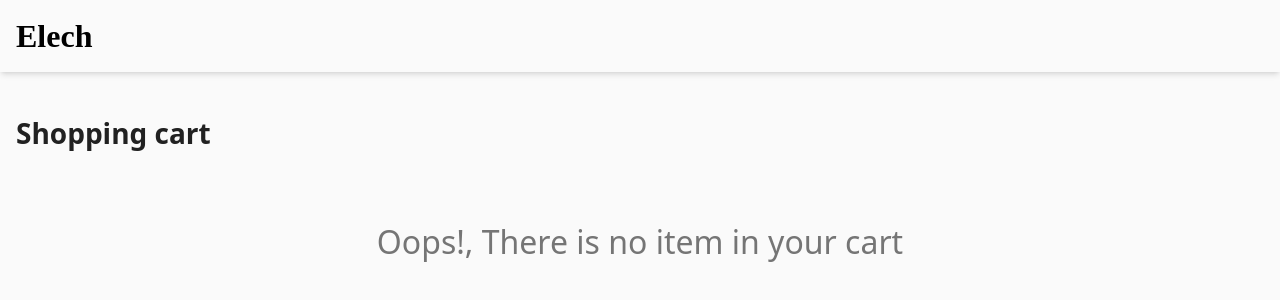
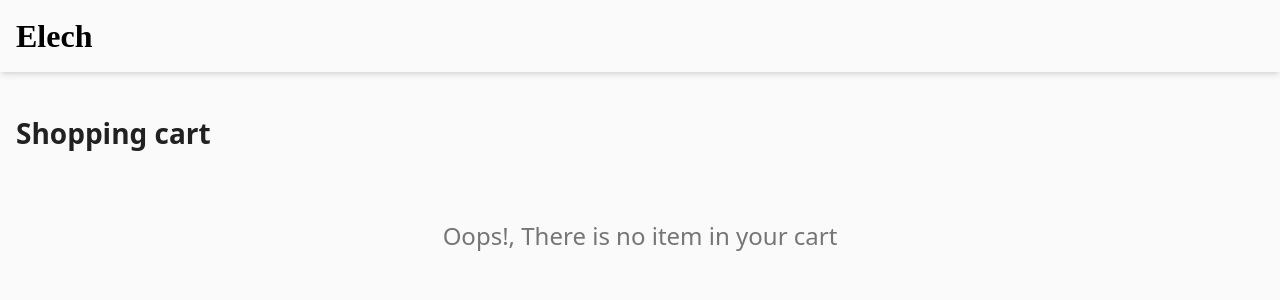
Before and after one commit to jephthahdominic/shoe-maker-template, a React (Vite) app: page /cart in a window 1280 px wide. Shown: the top 300 px of the page. Built offline with nearby package versions, Linux system fonts and the light colour scheme; a web font is replaced by a local one.

Commit message:
Worked on the shopping cart feature

```diff
--- a/src/components/CartItems.jsx
+++ b/src/components/CartItems.jsx
@@ -7,7 +7,7 @@ export default function CartItems() {
   if(items.length === 0){
     return (
       <div className='mt-4 text-center p-8'>
-          <p className="text-[2rem] text-[#757575]">Oops!, There is no item in your cart</p>
+          <p className="text-[1.5rem] text-[#757575]">Oops!, There is no item in your cart</p>
       </div>
     )
   }
```
